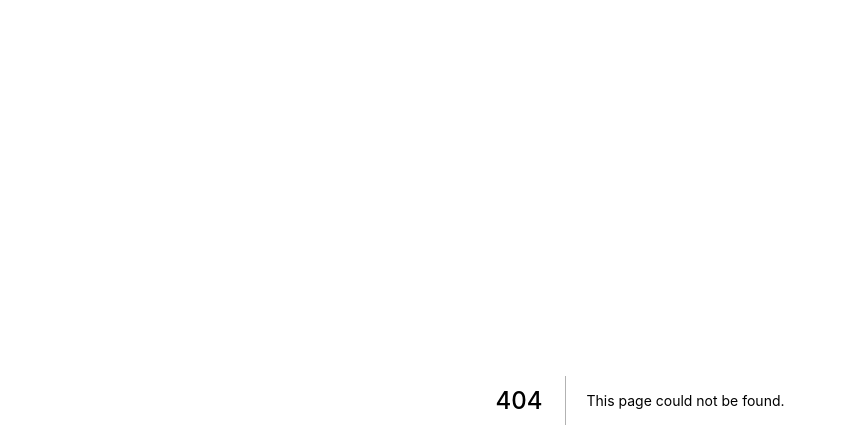
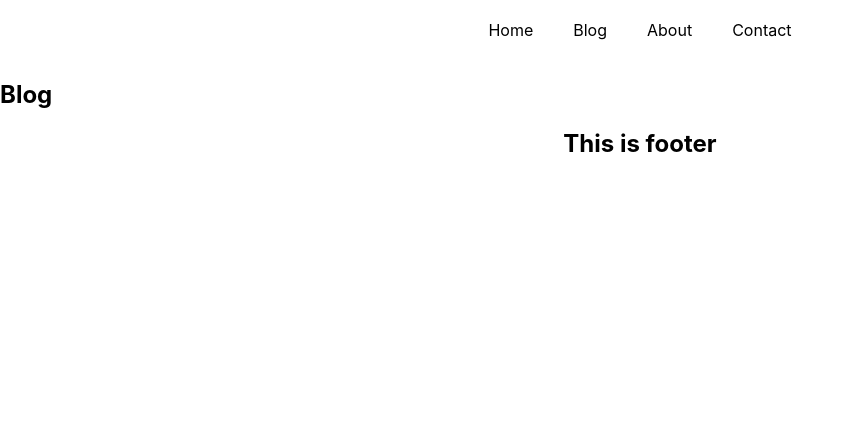
Before and after one commit to ASSiddik01/NextJS, a Next.js app in the folder my_next_app/: page /blog in a window 1280 px wide. Before the commit this address had no page. Shown: the top 448 px of the page, without its empty margins (0-853 px from the left). Built offline with nearby package versions, Linux system fonts and the light colour scheme.

Commit message:
Header & Footer

```diff
--- /dev/null
+++ b/my_next_app/component/footer.js
@@ -0,0 +1,11 @@
+import React from "react";
+
+const Footer = () => {
+  return (
+    <div className="center">
+      <h2>This is footer</h2>
+    </div>
+  );
+};
+
+export default Footer;
--- /dev/null
+++ b/my_next_app/component/navbar.js
@@ -0,0 +1,24 @@
+import Link from "next/link";
+import React from "react";
+import style from "../styles/Navbar.module.css";
+
+const Navbar = () => {
+  return (
+    <ul className={style.main_menu}>
+      <li>
+        <Link href="/">Home</Link>
+      </li>
+      <li>
+        <Link href="/blog">Blog</Link>
+      </li>
+      <li>
+        <Link href="/about">About</Link>
+      </li>
+      <li>
+        <Link href="/contact">Contact</Link>
+      </li>
+    </ul>
+  );
+};
+
+export default Navbar;
--- a/my_next_app/pages/_app.js
+++ b/my_next_app/pages/_app.js
@@ -1,7 +1,15 @@
+import Footer from "../component/footer";
+import Navbar from "../component/navbar";
 import "../styles/globals.css";
 
 function MyApp({ Component, pageProps }) {
-  return <Component {...pageProps} />;
+  return (
+    <>
+      <Navbar />
+      <Component {...pageProps} />
+      <Footer />
+    </>
+  );
 }
 
 export default MyApp;
--- /dev/null
+++ b/my_next_app/pages/blog.js
@@ -0,0 +1,11 @@
+import React from "react";
+
+const Blog = () => {
+  return (
+    <div>
+      <h2>Blog</h2>
+    </div>
+  );
+};
+
+export default Blog;
--- /dev/null
+++ b/my_next_app/styles/Navbar.module.css
@@ -0,0 +1,11 @@
+.main_menu {
+  margin: 0;
+  padding: 0;
+  list-style: none;
+  display: flex;
+  justify-content: center;
+}
+
+.main_menu li {
+  padding: 20px;
+}
--- a/my_next_app/styles/globals.css
+++ b/my_next_app/styles/globals.css
@@ -18,3 +18,7 @@ a {
 .blogItem h1 {
   color: blueviolet;
 }
+
+.center {
+  text-align: center;
+}
```
Also changed, not shown: 1 other file (tests, documents, lock files or other folders).
